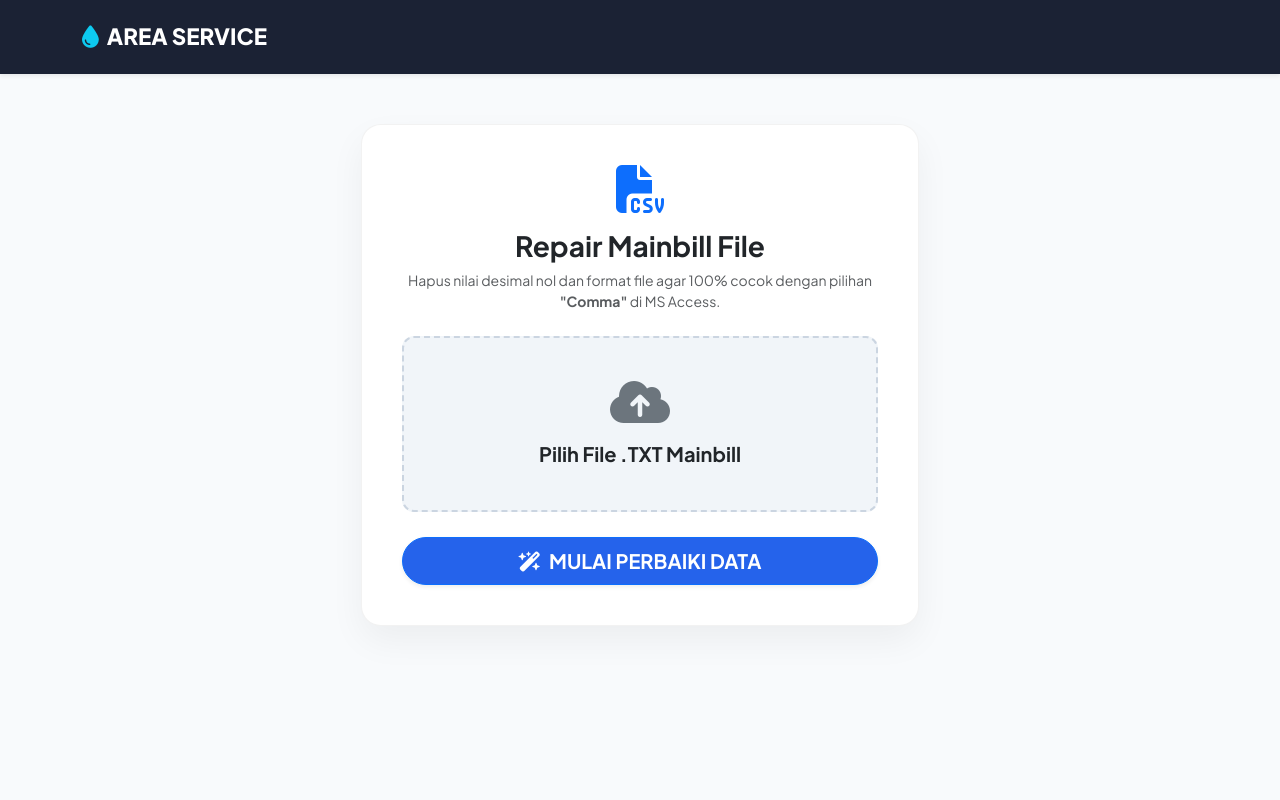
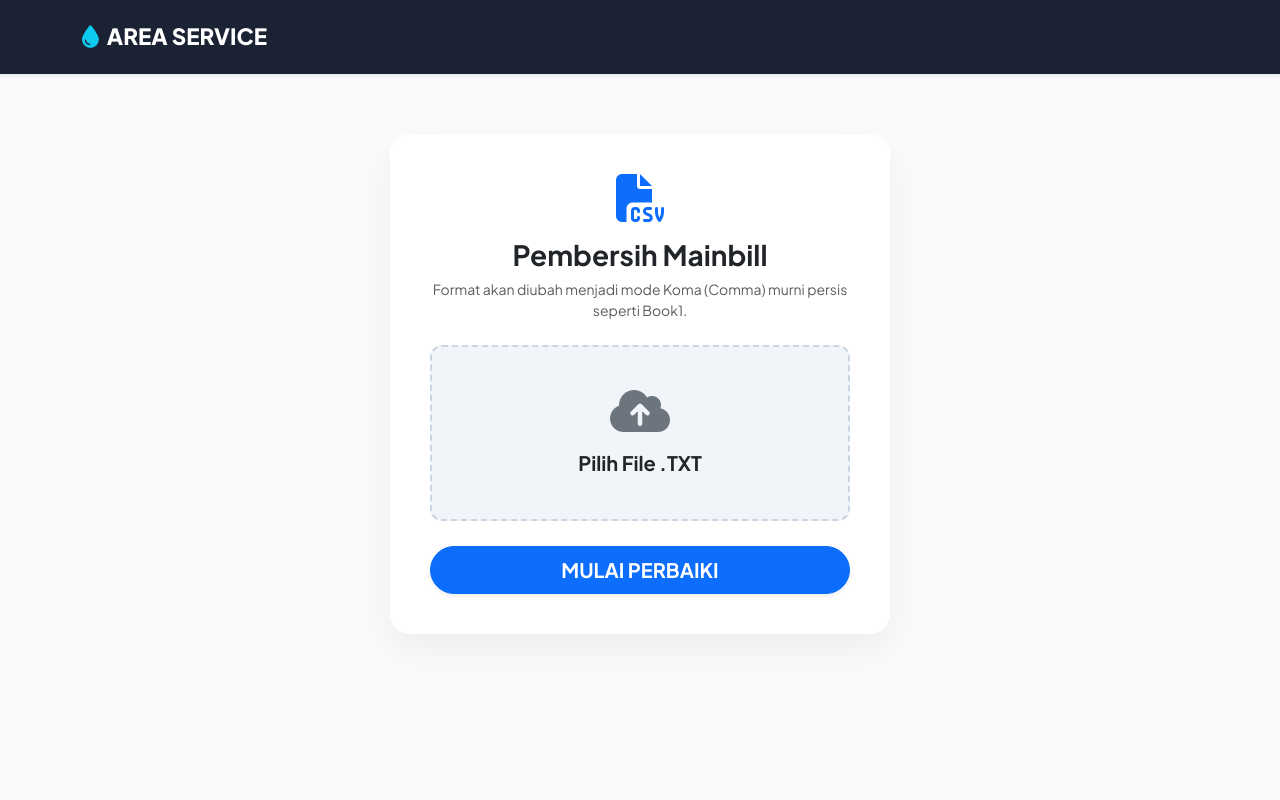
Before and after one commit to krackxor/Penagihan, a Flask app: page /repair-mainbill in a window 1280 px wide. Run offline with Flask 3, Linux system fonts and the light colour scheme; some libraries are stand-ins or nearby versions.

Commit message:
Update repair_mainbill.html

```diff
--- a/templates/repair_mainbill.html
+++ b/templates/repair_mainbill.html
@@ -10,29 +10,20 @@
     <link href="https://fonts.googleapis.com/css2?family=Plus+Jakarta+Sans:wght@400;600;700;800&display=swap" rel="stylesheet">
 
     <style>
-        :root {
-            --primary-bg: #0f172a;
-            --accent-blue: #2563eb;
-        }
         body {
             font-family: 'Plus Jakarta Sans', sans-serif;
             background-color: #f8fafc;
-            color: #334155;
-            display: flex;
-            flex-direction: column;
-            min-height: 100vh;
         }
-
-        .navbar { background: rgba(15, 23, 42, 0.95) !important; padding: 15px 0; }
+        .navbar { background: rgba(15, 23, 42, 0.95); padding: 15px 0; }
         .navbar-brand { font-weight: 800; font-size: 1.4rem; color: white !important; text-decoration: none;}
 
         .upload-card {
             background: white;
             border-radius: 20px;
             box-shadow: 0 15px 35px rgba(0,0,0,0.05);
-            border: 1px solid rgba(0,0,0,0.05);
             padding: 40px;
-            margin-top: 50px;
+            margin: 60px auto;
+            max-width: 500px;
             text-align: center;
         }
 
@@ -41,11 +32,10 @@
             border-radius: 12px;
             background: #f1f5f9;
             cursor: pointer;
-            transition: all 0.3s ease;
             padding: 40px 20px;
             margin-bottom: 25px;
         }
-        .drop-zone:hover { border-color: var(--accent-blue); background: #eff6ff; }
+        .drop-zone:hover { border-color: #2563eb; background: #eff6ff; }
     </style>
 </head>
 <body>
@@ -58,25 +48,21 @@
         </div>
     </nav>
 
-    <div class="container d-flex justify-content-center">
-        <div class="col-md-8 col-lg-6">
-
+    <div class="container">
         <div class="upload-card">
             <i class="fa-solid fa-file-csv fa-3x text-primary mb-3"></i>
-                <h3 class="fw-bold text-dark mb-2">Repair Mainbill File</h3>
-                <p class="text-muted small mb-4">Hapus nilai desimal nol dan format file agar 100% cocok dengan pilihan <b>"Comma"</b> di MS Access.</p>
+            <h3 class="fw-bold text-dark mb-2">Pembersih Mainbill</h3>
+            <p class="text-muted small mb-4">Format akan diubah menjadi mode Koma (Comma) murni persis seperti Book1.</p>
 
             <div id="dropZone" class="drop-zone" onclick="document.getElementById('fileInput').click()">
                 <i class="fa-solid fa-cloud-arrow-up fa-3x mb-3 text-secondary"></i>
-                    <h5 id="fileNameDisplay" class="fw-bold text-dark mb-1">Pilih File .TXT Mainbill</h5>
+                <h5 id="fileNameDisplay" class="fw-bold text-dark mb-1">Pilih File .TXT</h5>
                 <input type="file" id="fileInput" accept=".txt" style="display:none">
             </div>
 
-                <button onclick="processFile()" class="btn btn-primary rounded-pill btn-lg w-100 fw-bold shadow-sm" style="background-color: var(--accent-blue);">
-                    <i class="fa-solid fa-wand-magic-sparkles me-2"></i>MULAI PERBAIKI DATA
+            <button onclick="processFile()" class="btn btn-primary rounded-pill btn-lg w-100 fw-bold shadow-sm">
+                MULAI PERBAIKI
             </button>
-            </div>
-
         </div>
     </div>
 
@@ -85,7 +71,6 @@
         document.getElementById('fileInput').onchange = function() {
             if(this.files.length > 0) {
                 document.getElementById('fileNameDisplay').innerHTML = `<i class="fa-solid fa-check text-success"></i> ${this.files[0].name}`;
-                document.getElementById('fileNameDisplay').classList.add('text-primary');
             }
         };
 
@@ -98,92 +83,38 @@
 
             Swal.fire({
                 title: 'Sedang Memproses...',
-                text: 'Merapikan data untuk mode Comma (Koma)...',
                 allowOutsideClick: false,
                 didOpen: () => { Swal.showLoading(); }
             });
 
             const reader = new FileReader();
             reader.onload = function(e) {
-                try {
                 let text = e.target.result;
-                    let lines = text.split(/\r?\n/);
 
-                    // Deteksi delimiter asli dari sistem (Apakah dia pakai titik koma atau koma)
-                    let delimiter = lines[0].indexOf(';') !== -1 ? ';' : ',';
-                    let processedLines = [];
+                // JURUS SEDERHANA & AMPUH:
 
-                    for (let i = 0; i < lines.length; i++) {
-                        let line = lines[i];
-                        if (line.trim() === "") continue;
+                // 1. Hancurkan semua tanda kutip (")
+                text = text.replace(/"/g, "");
 
-                        // PARSER CERDAS: Membaca data dan membuang tanda kutip
-                        let cols = [];
-                        let cur = "";
-                        let inQuotes = false;
+                // 2. Hapus .00 dan ,00
+                text = text.replace(/\.00(?=[,;\r\n]|$)/g, "");
+                text = text.replace(/,00(?=[,;\r\n]|$)/g, "");
 
-                        for (let j = 0; j < line.length; j++) {
-                            let char = line[j];
-                            if (char === '"') {
-                                inQuotes = !inQuotes; // Abaikan tanda kutip
-                            } else if (char === delimiter && !inQuotes) {
-                                cols.push(cur);
-                                cur = "";
-                            } else {
-                                cur += char;
-                            }
-                        }
-                        cols.push(cur);
+                // 3. Paksa semua titik koma (;) menjadi koma (,)
+                text = text.replace(/;/g, ",");
 
-                        // Membersihkan nilai .00 atau ,00 di tiap kolom
-                        let cleanCols = cols.map(col => {
-                            let val = col.trim();
-
-                            // Hapus .00 dan ,00 yang ada di akhir angka
-                            if (val.endsWith('.00')) {
-                                val = val.substring(0, val.length - 3);
-                            } else if (val.endsWith(',00')) {
-                                val = val.substring(0, val.length - 3);
-                            }
-
-                            // Pengaman: Jika ternyata datanya mengandung kata yang ada komanya,
-                            // maka kata itu kita kasih kutip, supaya saat kita pilih "Comma", Access tidak error.
-                            if (val.includes(',')) {
-                                val = '"' + val + '"';
-                            }
-
-                            return val;
-                        });
-
-                        // KUNCI UTAMA: Gabungkan semua kolom secara mutlak menggunakan KOMA (,)
-                        processedLines.push(cleanCols.join(','));
-                    }
-
-                    let finalContent = processedLines.join('\n');
-
-                    // Simpan sebagai text murni (Tanpa BOM, agar MS Access membaca bersih dari huruf pertama)
-                    const blob = new Blob([finalContent], { type: 'text/plain;charset=utf-8;' });
+                // Download hasil akhirnya
+                const blob = new Blob([text], { type: 'text/plain;charset=utf-8;' });
                 const url = URL.createObjectURL(blob);
                 const a = document.createElement("a");
 
-                    const newName = fileInput.files[0].name.replace(/\.[^/.]+$/, "") + "_CLEAN.txt";
-
                 a.href = url;
-                    a.download = newName;
+                a.download = fileInput.files[0].name.replace('.txt', '') + "_FINAL.txt";
                 document.body.appendChild(a);
                 a.click();
                 document.body.removeChild(a);
 
-                    Swal.fire({
-                        icon: 'success',
-                        title: 'Sukses!',
-                        text: 'Silakan Import ke MS Access dan pilih "Comma". Data dijamin lurus!',
-                        confirmButtonColor: '#2563eb'
-                    });
-
-                } catch (err) {
-                    Swal.fire('Error', 'Terjadi kesalahan saat memproses data.', 'error');
-                }
+                Swal.fire('Sukses!', 'Data sudah bersih dan menggunakan format Koma.', 'success');
             };
 
             reader.readAsText(fileInput.files[0]);
```
Lines whose indentation alone changed are shown as unchanged.
